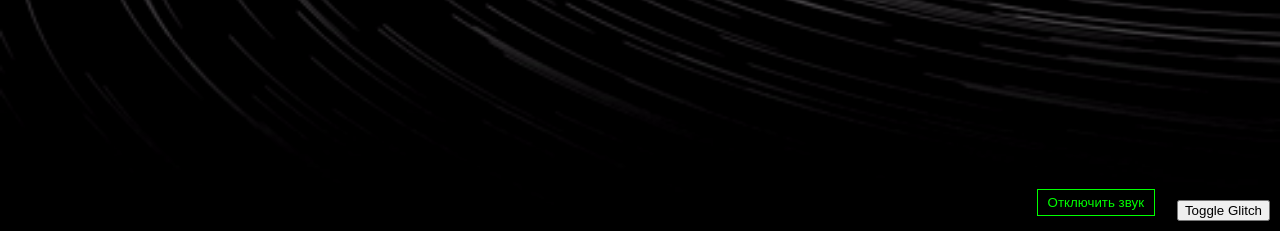
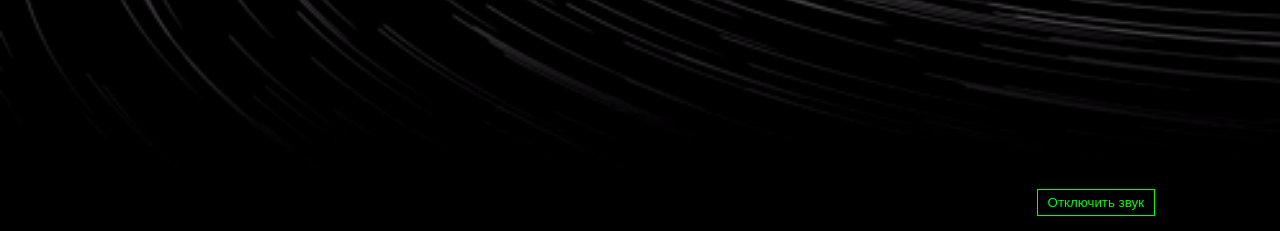
Before and after one commit to SHrud2k/KODOD, a Django app: page / in a window 1280 px wide. Shown: the part 569-800 px from the top of the page. Run offline with Django 4.2, Linux system fonts and the light colour scheme; data that the repository does not hold is empty.

Commit message:
remove glitch button

```diff
--- a/main/templates/main/base.html
+++ b/main/templates/main/base.html
@@ -2,9 +2,6 @@
 <!DOCTYPE html>
 <html>
 <head>
-    {% if request.session.login == superadmin %}
-      <button id="glitch-toggle" style="position: fixed; bottom: 10px; right: 10px; z-index: 9999;">Toggle Glitch</button>
-    {% endif %}
     <meta charset="utf-8">
     <title>{% block title %}KOD OS Terminal{% endblock %}</title>
     {% if request.session.logged_in %}
```
